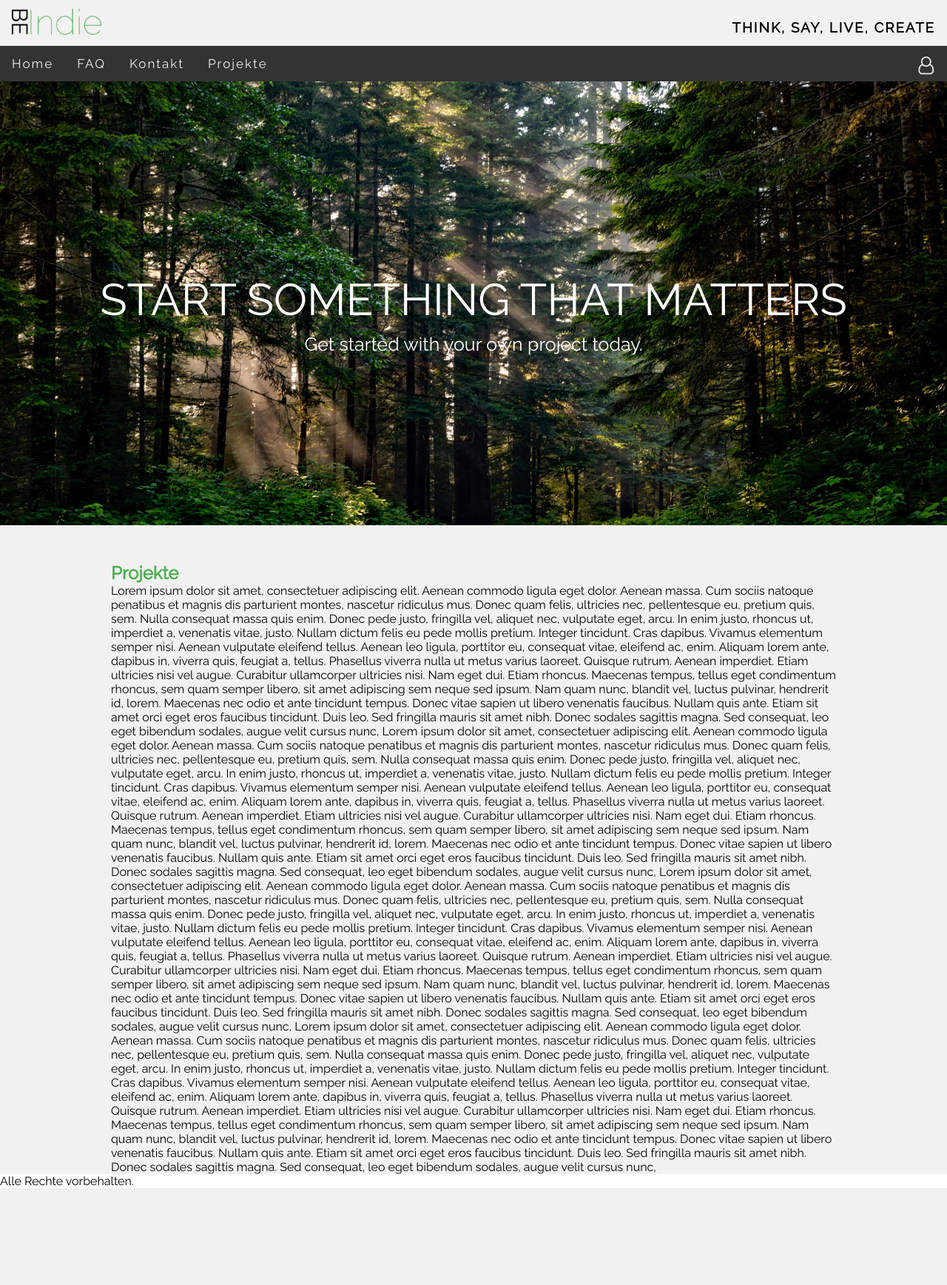
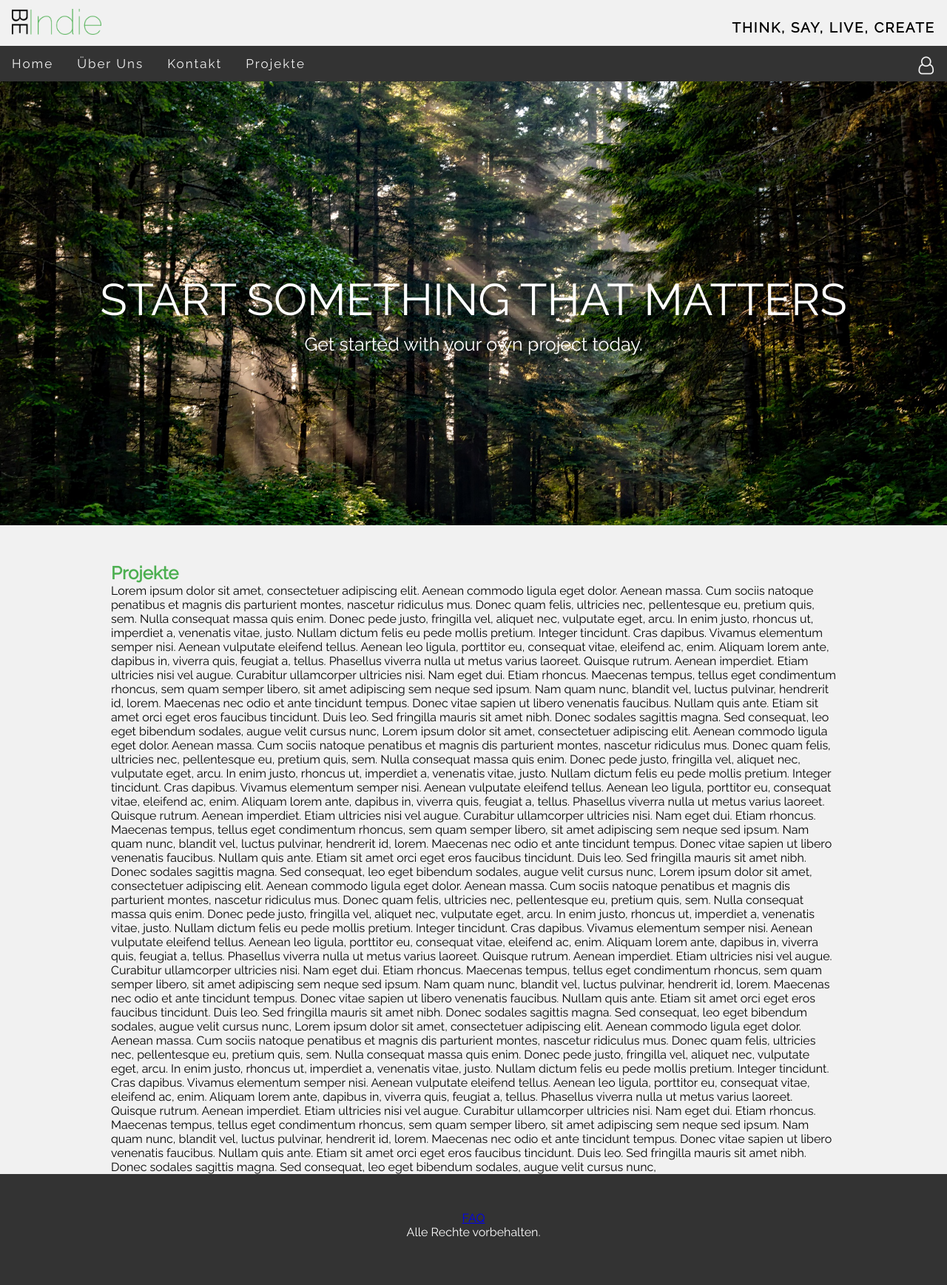
Before and after one commit to ro6520wa/BeIndie, a PHP site: page / in a window 1280 px wide. Shown: the whole page at 74% size. Before the commit the page ends 1606 px from the top, so only its background shows below. Run offline with PHP 8.4, Linux system fonts and the light colour scheme; some libraries are stand-ins or nearby versions.

Commit message:
some renames and new faq folder some footer styling

```diff
--- a/BeIndie/includes/footer.php
+++ b/BeIndie/includes/footer.php
@@ -1,3 +1,6 @@
 <footer>
-    <span>Alle Rechte vorbehalten.</span>
+    <article>
+        <p><a href="includes/pages/faq/faq.php">FAQ</a></p>
+        <p>Alle Rechte vorbehalten.</p>
+    </article>
 </footer>
--- a/BeIndie/includes/header.php
+++ b/BeIndie/includes/header.php
@@ -5,10 +5,10 @@
         </div>
         <div id="navbar">
             <ul class="topnav" id="myTopnav">
-                <li><a href="#home">Home</a></li>
-                <li><a href="#faq">FAQ</a></li>
-                <li><a href="#contact">Kontakt</a></li>
-                <li><a href="#projects">Projekte</a></li>
+                <li><a href="includes/pages/start/start.php">Home</a></li>
+                <li><a href="includes/pages/about/about.php">Über Uns</a></li>
+                <li><a href="includes/pages/about/contact.php">Kontakt</a></li>
+                <li><a href="includes/pages/projects/projects.php">Projekte</a></li>
                 <li class="login"><a href="#login"><i class="fa fa-user-o" style="font-size:24px"></i></a></li>
                 <li class="icon">
                     <a href="javascript:void(0);" onclick="openMenu()">&#9776;</a>
--- /dev/null
+++ b/BeIndie/includes/pages/faq/faq.php
@@ -0,0 +1,4 @@
+<h1>FAQ</h1>
+<article>
+    Hier wird ein FAQ stehen.
+</article>
--- a/BeIndie/stylesheets/style.css
+++ b/BeIndie/stylesheets/style.css
@@ -136,6 +136,20 @@ ul.login li a:hover {
     color: #4CAF50;
 }
 
+footer {
+    background-color: #333;
+    color: white;
+    height: 150px;
+    text-align: center;
+}
+
+footer article {
+    padding-top: 50px;
+}
+
+
+
+/*
 @media screen and (max-width:680px) {
     ul.topnav li:not(:first-child) {
         display:none;
@@ -162,7 +176,7 @@ ul.login li a:hover {
         display: block;
         text-align: left;
     }
-}
+}*/
 
 
 /*#searchbar{
```
Also changed, not shown: BeIndie/includes/pages/products/products.php (deleted, +0 -9 lines), BeIndie/includes/pages/projects/projects.php (added, +9 -0 lines).
